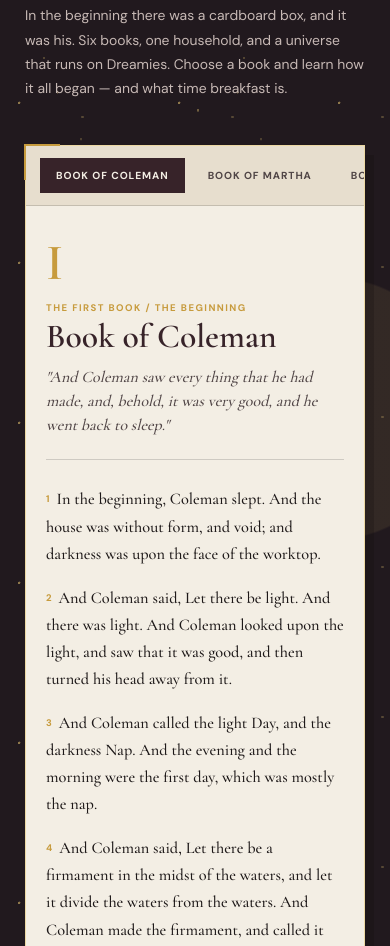
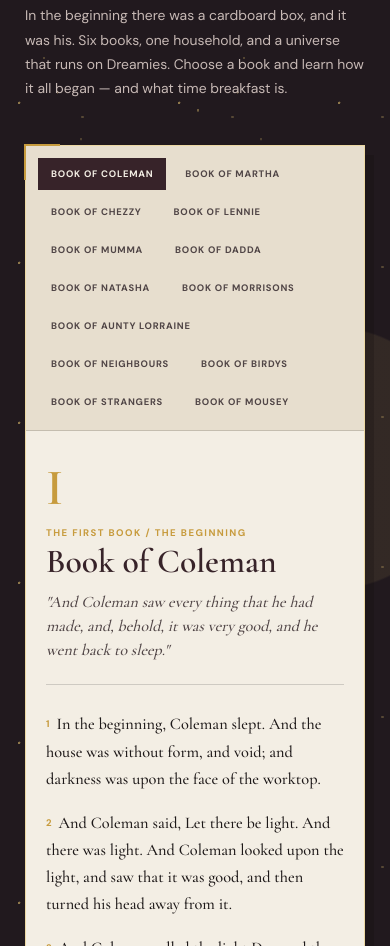
Before and after one commit to colemanuk82/colemanuk82, a plain HTML site: page index.html in a window 390 px wide. Shown: the part 6359-7305 px from the top of the page. Drawn offline with nearby package versions, Linux system fonts and the light colour scheme.

Commit message:
Add files via upload

```diff
--- a/script.js
+++ b/script.js
@@ -158,7 +158,7 @@ if (verseBand) {
     });
   });
 
-  const ROTATION_MS = 7000;
+  const ROTATION_MS = 20000;
   const reducedMotion = window.matchMedia('(prefers-reduced-motion: reduce)').matches;
   let currentIndex = -1;
   let fadeToken = 0;
--- a/styles.css
+++ b/styles.css
@@ -1420,7 +1420,7 @@ h2 {
   width: 0;
   height: 100%;
   background: var(--gold);
-  animation: verse-progress-fill 7s linear forwards;
+  animation: verse-progress-fill 20s linear forwards;
 }
 
 @keyframes verse-progress-fill {
@@ -3120,18 +3120,16 @@ address {
   }
 
   .book-tabs {
-    flex-wrap: nowrap;
-    overflow-x: auto;
-    padding: 12px 14px;
-    scrollbar-width: none;
-  }
-
-  .book-tabs::-webkit-scrollbar {
-    display: none;
+    flex-wrap: wrap;
+    gap: 6px;
+    padding: 12px 12px;
   }
 
   .book-tab {
     flex: 0 0 auto;
+    padding: 9px 12px;
+    font-size: 0.59rem;
+    letter-spacing: 0.08em;
   }
 
   .book-panel {
```
